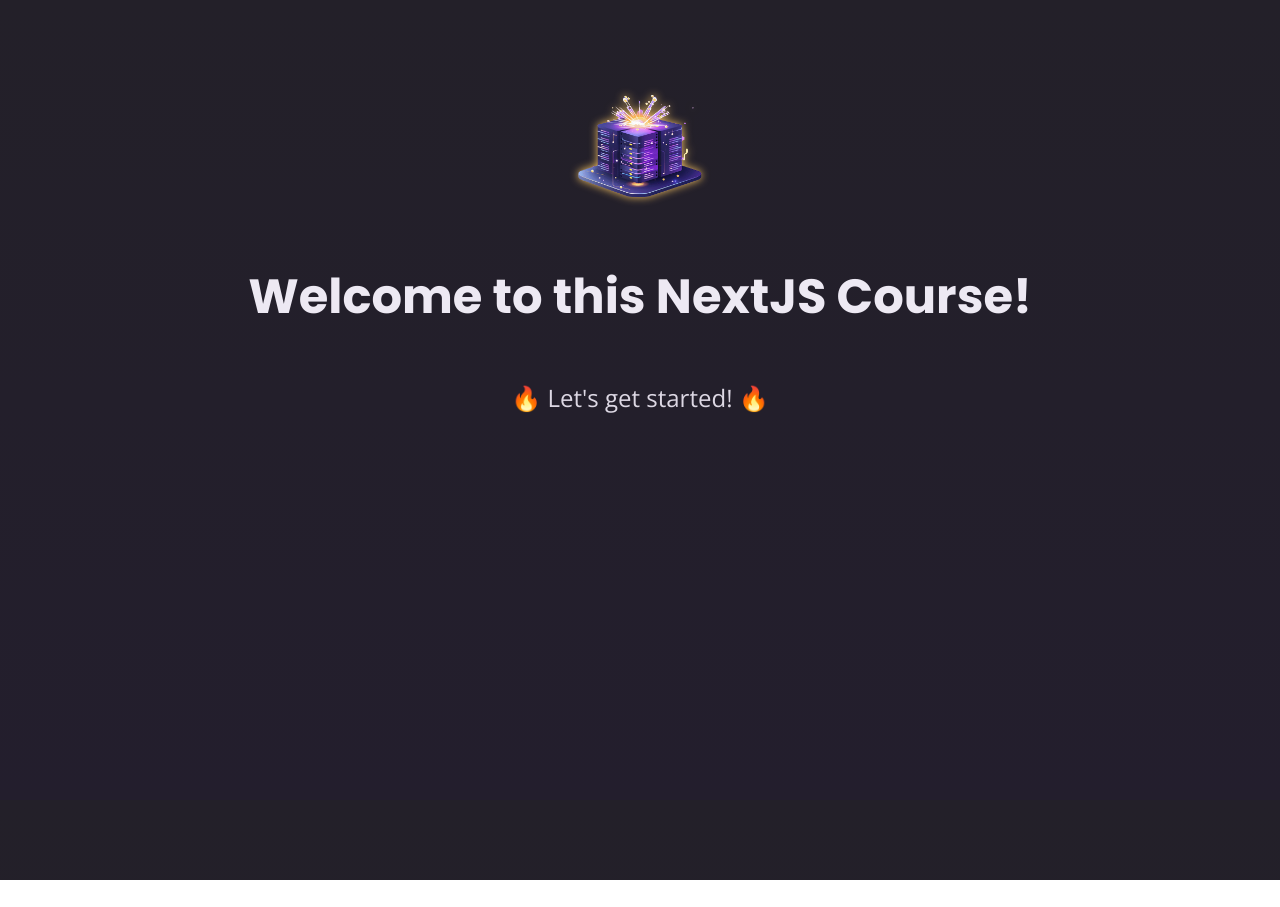
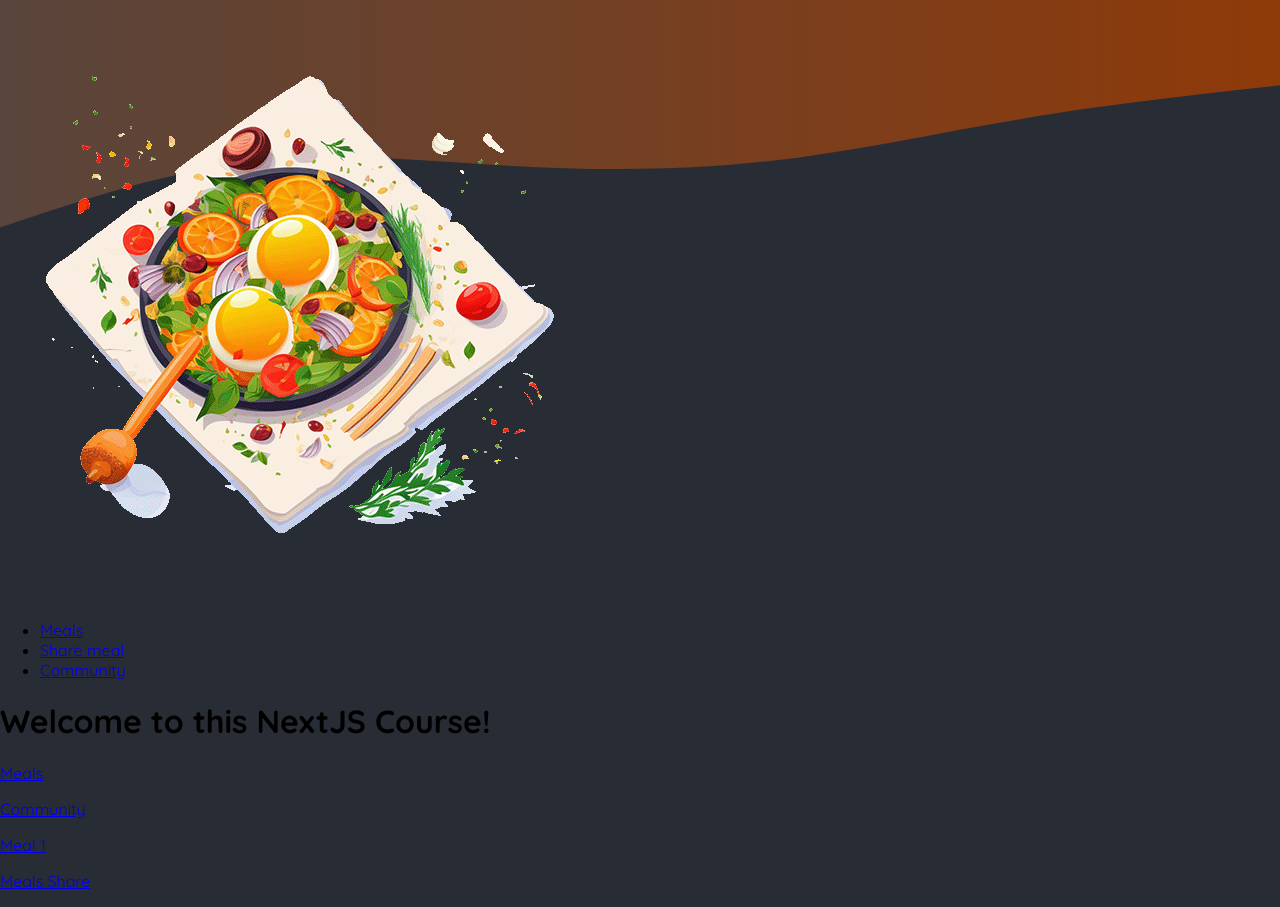
Before and after one commit to dmr-911/next-js-revision, a Next.js app: page / in a window 1280 px wide. Before the commit the page ends 880 px from the top, so only its background shows below. Built offline with nearby package versions, Linux system fonts and the light colour scheme.

Commit message:
feat: common header file integrated

```diff
--- a/app/globals.css
+++ b/app/globals.css
@@ -1,53 +1,57 @@
-@import url('https://fonts.googleapis.com/css2?family=Open+Sans:wght@400;700&family=Poppins:wght@400;700&display=swap');
+@import url('https://fonts.googleapis.com/css2?family=Quicksand:wght@400;600;700&family=Montserrat:wght@400;700&display=swap');
 
 * {
   box-sizing: border-box;
 }
 
 html {
-  font-family: 'Open Sans', sans-serif;
-  height: 100%;
+  font-family: 'Quicksand', sans-serif;
 }
 
 body {
-  height: 100%;
   margin: 0;
-  background: linear-gradient(180deg, #232029, #231e2d);
-  color: #ddd8e4;
+  background: radial-gradient(#282c34, #282c34);
 }
 
-main {
-  text-align: center;
-  margin: 5rem auto;
+.header-background {
+  position: absolute;
+  width: 100%;
+  height: 320px;
+  top: 0;
+  left: 0;
+  z-index: -1;
 }
 
-main img {
-  width: 8rem;
-  height: 8rem;
-  object-fit: cover;
-  filter: drop-shadow(0 0 4px #f6c363);
+svg {
+  display: block;
+  width: 100%;
+  height: auto;
 }
 
-h1 {
-  font-size: 3rem;
-  margin: 3rem auto;
-  color: #ede9f3;
-  font-family: 'Poppins', sans-serif;
+.not-found,
+.error {
+  margin-top: 5rem;
+  text-align: center;
 }
 
-p {
-  font-size: 1.5rem;
+.not-found h1,
+.error h1 {
+  font-size: 5rem;
+  margin: 0px;
+  font-weight: 900;
+  color: #262626;
+  text-transform: uppercase;
+  background: linear-gradient(90deg, #f9572a, #ffc905);
+  -webkit-background-clip: text;
+  -webkit-text-fill-color: transparent;
+  background-size: cover;
+  background-position: center;
+  font-family: 'Montserrat', sans-serif;
 }
 
-p a {
-  color: #f4c33d;
-  text-decoration: none;
-  padding-bottom: 0.05rem;
-  border-bottom: 2px solid #f4c33d;
+.not-found p,
+.error p {
+  font-size: 1.5rem;
+  font-weight: 500;
+  color: #ddd8d8;
 }
-
-p a:hover,
-p a:active {
-  color: #bd3df4;
-  border-color: #bd3df4;
-}
--- a/app/layout.js
+++ b/app/layout.js
@@ -1,14 +1,39 @@
-import './globals.css'
+import MainHeader from "@/components/main-header";
+import "./globals.css";
 
 export const metadata = {
-  title: 'NextJS Course App',
-  description: 'Your first NextJS app!',
+  title: "NextLevel Food",
+  description: "Delicious meals, shared by a food-loving community.",
 };
 
 export default function RootLayout({ children }) {
   return (
     <html lang="en">
-      <body>{children}</body>
+      <body>
+        <div className="header-background">
+          <svg xmlns="http://www.w3.org/2000/svg" viewBox="0 0 1440 320">
+            <defs>
+              <linearGradient id="gradient" x1="0%" y1="0%" x2="100%" y2="0%">
+                <stop
+                  offset="0%"
+                  style={{ stopColor: "#59453c", stopOpacity: "1" }}
+                />
+                <stop
+                  offset="100%"
+                  style={{ stopColor: "#8f3a09", stopOpacity: "1" }}
+                />
+              </linearGradient>
+            </defs>
+            <path
+              fill="url(#gradient)"
+              d="M0,256L48,240C96,224,192,192,288,181.3C384,171,480,181,576,186.7C672,192,768,192,864,181.3C960,171,1056,149,1152,133.3C1248,117,1344,107,1392,101.3L1440,96L1440,0L1392,0C1344,0,1248,0,1152,0C1056,0,960,0,864,0C768,0,672,0,576,0C480,0,384,0,288,0C192,0,96,0,48,0L0,0Z"
+            ></path>
+          </svg>
+        </div>
+
+        <MainHeader />
+        {children}
+      </body>
     </html>
   );
 }
--- a/app/meals/[slug]/page.js
+++ b/app/meals/[slug]/page.js
@@ -2,7 +2,7 @@ import React from 'react'
 
 const DynamicMeal = () => {
   return (
-    <div>DynamicMeal</div>
+    <div>DynamicMeal Details</div>
   )
 }
 
--- a/app/page.js
+++ b/app/page.js
@@ -1,10 +1,14 @@
+import Link from "next/link";
+
 export default function Home() {
   console.log("executing...");
   return (
     <main>
-      <img src="/logo.png" alt="A server surrounded by magic sparkles." />
       <h1>Welcome to this NextJS Course!</h1>
-      <p>🔥 Let&apos;s get started! 🔥</p>
+      <p><Link href="/meals">Meals</Link></p>
+      <p><Link href="/community">Community</Link></p>
+      <p><Link href="/meals/meals-1">Meal 1</Link></p>
+      <p><Link href="/meals/share">Meals Share</Link></p>
     </main>
   );
 }
--- /dev/null
+++ b/components/main-header.js
@@ -0,0 +1,30 @@
+import Link from "next/link";
+import React from "react";
+import HeaderLogo from "@/assets/icons/meal.png";
+
+const MainHeader = () => {
+  return (
+    <header>
+      <Link href="/">
+        <img src={HeaderLogo.src} alt="Meals logo" />
+      </Link>
+      <nav>
+      <ul>
+        <li>
+          <Link href="/meals">Meals</Link>
+        </li>
+        <li>
+          <Link href="/meals/share">
+            Share meal
+          </Link>
+        </li>
+        <li>
+          <Link href="/community">Community</Link>
+        </li>
+      </ul>
+      </nav>
+    </header>
+  );
+};
+
+export default MainHeader;
```
Also changed, not shown: app/meals/page.js (added, +7 -0 lines).
